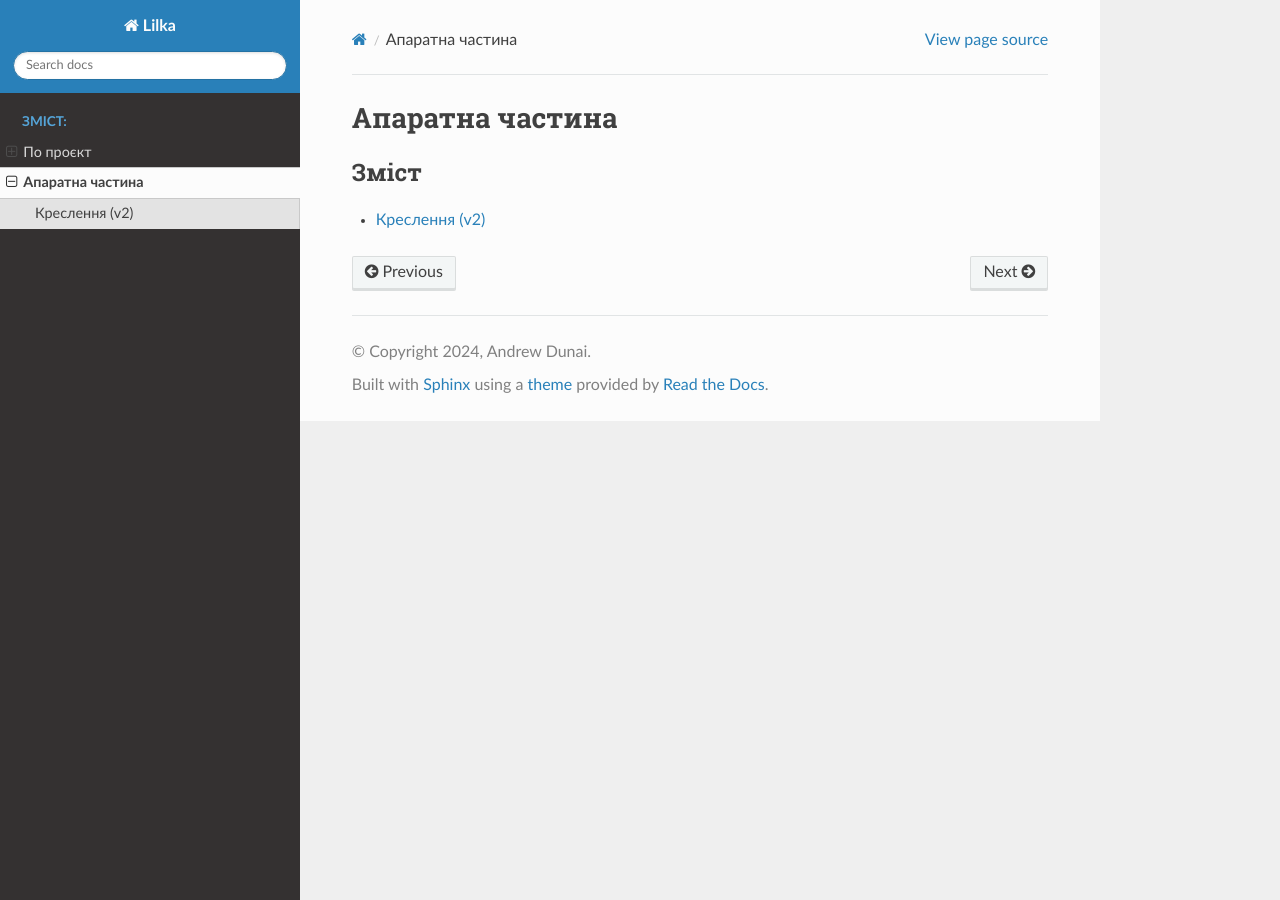
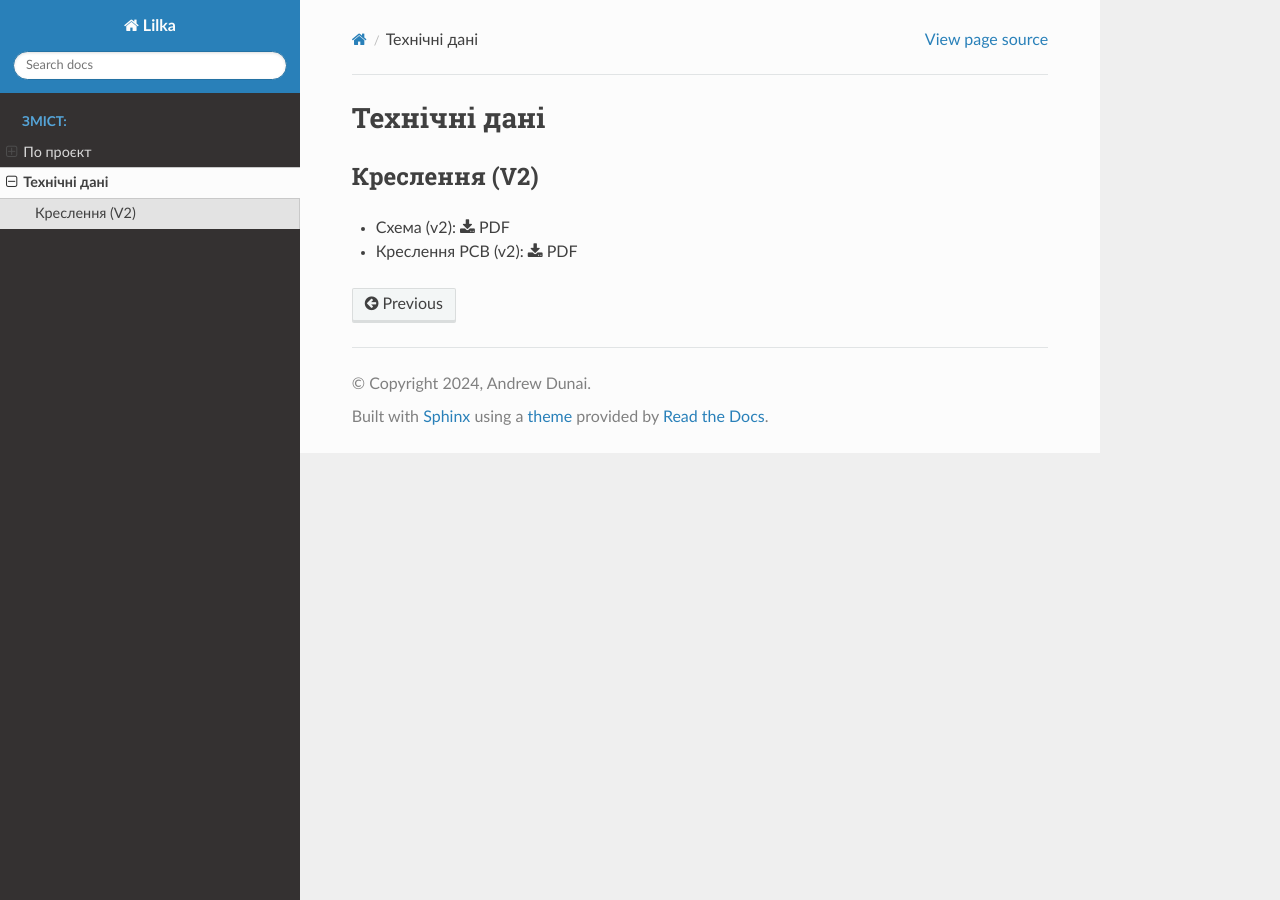
Before and after one commit to and3rson/lilka, a Sphinx documentation site: the page built from docs/hardware/index.rst, in a window 1280 px wide. Built offline with Sphinx 7.4.7 and the Read the Docs theme 2.0.0, drawn with Linux system fonts in a browser that asks for light colours.

Commit message:
docs: add PDF autogen

```diff
--- a/docs/hardware/index.rst
+++ b/docs/hardware/index.rst
@@ -1,8 +1,13 @@
-Апаратна частина
-================
+Технічні дані
+=============
 
 .. toctree::
     :maxdepth: 2
     :caption: Зміст
 
-    schematics_v2
+----------------
+Креслення (V2)
+----------------
+
+- Схема (v2): :download:`PDF <../_gen/v2_schematic.pdf>`
+- Креслення PCB (v2): :download:`PDF <../_gen/v2_pcb.pdf>`
--- a/docs/hardware/schematics_v2.rst
+++ /dev/null
@@ -1,2 +0,0 @@
-Креслення (v2)
-==============
```
Also changed, not shown: 4 other files.
